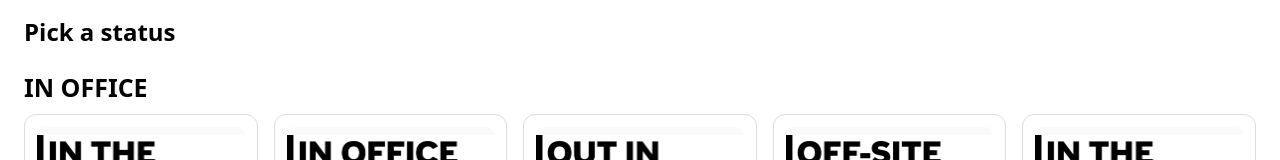
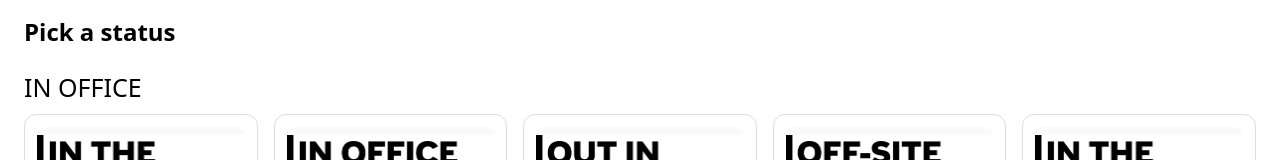
Before and after one commit to gky501/TRMNL-Office-Status, a plain HTML site: page docs/index.html in a window 1280 px wide. Shown: the part 210-370 px from the top of the page. Drawn offline with Linux system fonts and the light colour scheme.

Commit message:
Change font-weight from BOLD to heavy in CSS

```diff
--- a/docs/index.html
+++ b/docs/index.html
@@ -11,7 +11,7 @@
       button { padding: 10px 14px; cursor: pointer; }
       .status { margin-top: 10px; white-space: pre-wrap; font-size: 13px; }
       .small { color: #666; font-size: 12px; margin-top: 6px; }
-      .section-title { margin-top: 22px; margin-bottom: 8px; font-size: 25px; font-weight: BOLD; }
+      .section-title { margin-top: 22px; margin-bottom: 8px; font-size: 25px; font-weight: heavy; }
       .grid { display: grid; grid-template-columns: repeat(auto-fill, minmax(220px, 1fr)); gap: 16px; margin-top: 10px; }
       .card { border: 1px solid #ddd; border-radius: 12px; padding: 12px; }
       .card img { width: 100%; height: 140px; object-fit: contain; background: #fafafa; border-radius: 8px; }
```
